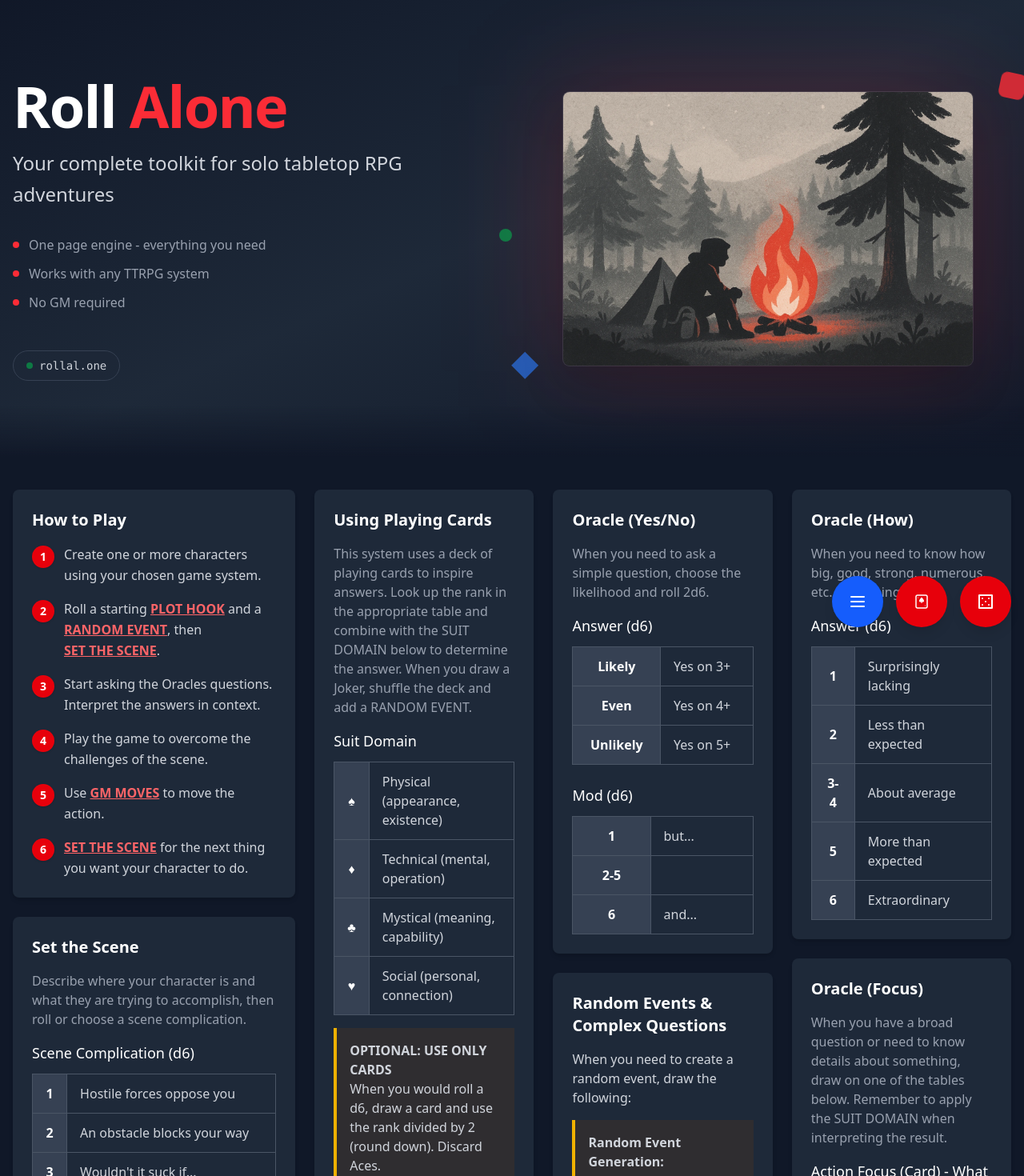
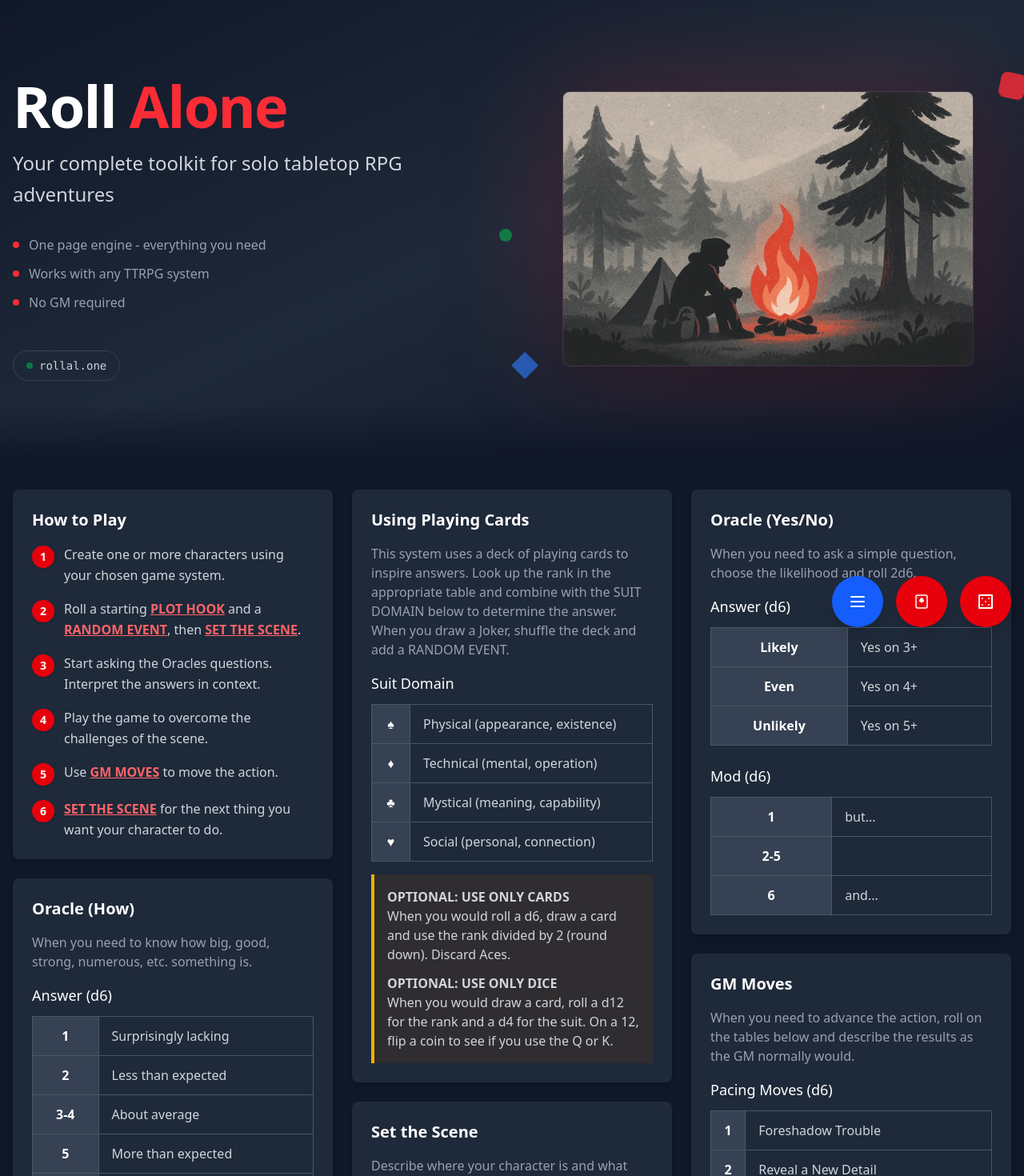
Before and after one commit to gvorbeck/rollalone, a React (Vite) app: page / in a window 1280 px wide. Shown: the top 1470 px of the page at 80% size. Built offline with nearby package versions, Linux system fonts and the light colour scheme.

Commit message:
feat: adjust column count logic in Masonry component for improved layout consistency

```diff
--- a/src/components/Masonry.tsx
+++ b/src/components/Masonry.tsx
@@ -18,8 +18,7 @@ const Masonry: React.FC<MasonryProps> = ({
       const width = window.innerWidth;
       if (width < 768) return 1;
       else if (width < 1024) return 2;
-      else if (width < 1280) return 3;
-      else return 4;
+      else return 3;
     }
     return 1; // Safe fallback - start with 1 column for SSR/mobile-first
   });
@@ -38,8 +37,7 @@ const Masonry: React.FC<MasonryProps> = ({
         const width = window.innerWidth;
         if (width < 768) setColumns(1);
         else if (width < 1024) setColumns(2);
-        else if (width < 1280) setColumns(3);
-        else setColumns(4);
+        else setColumns(3);
       };
 
       updateColumns();
```
